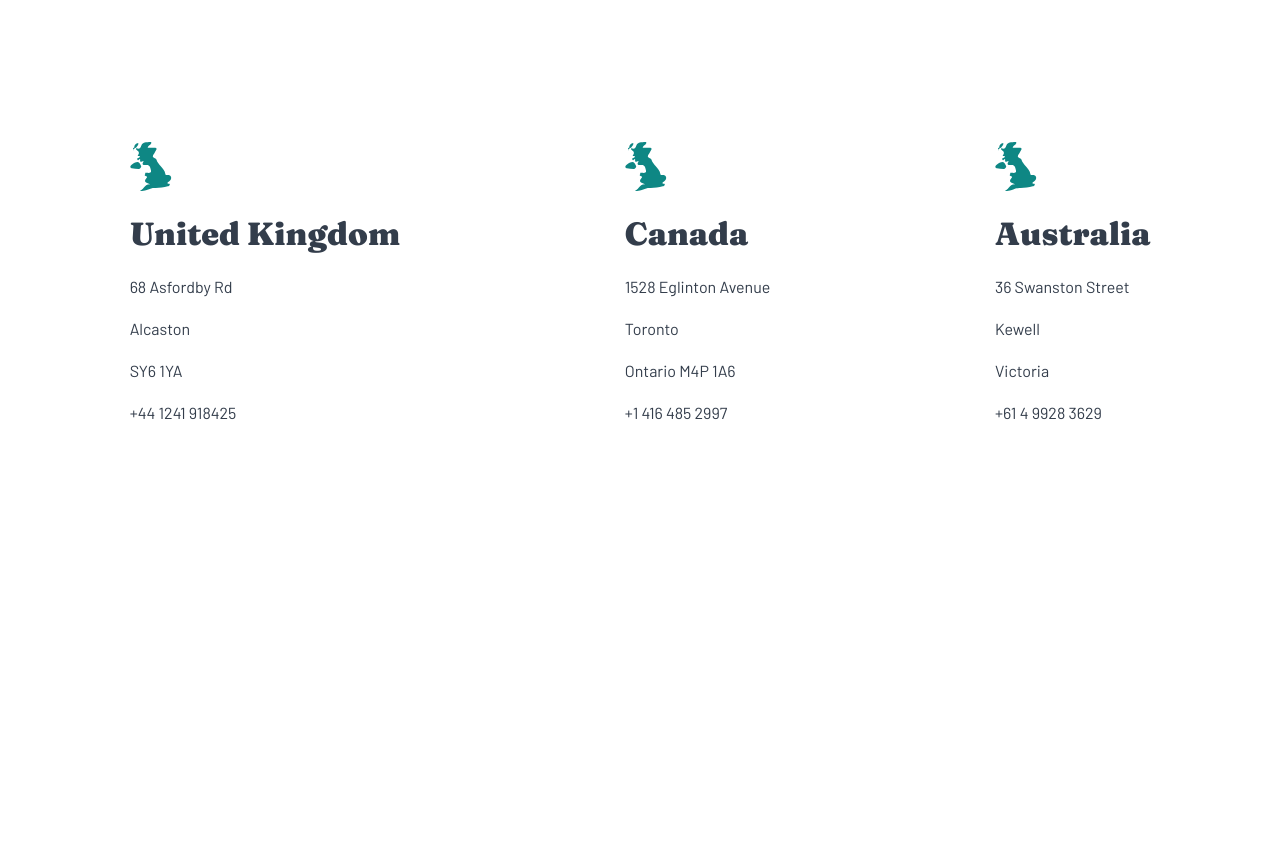
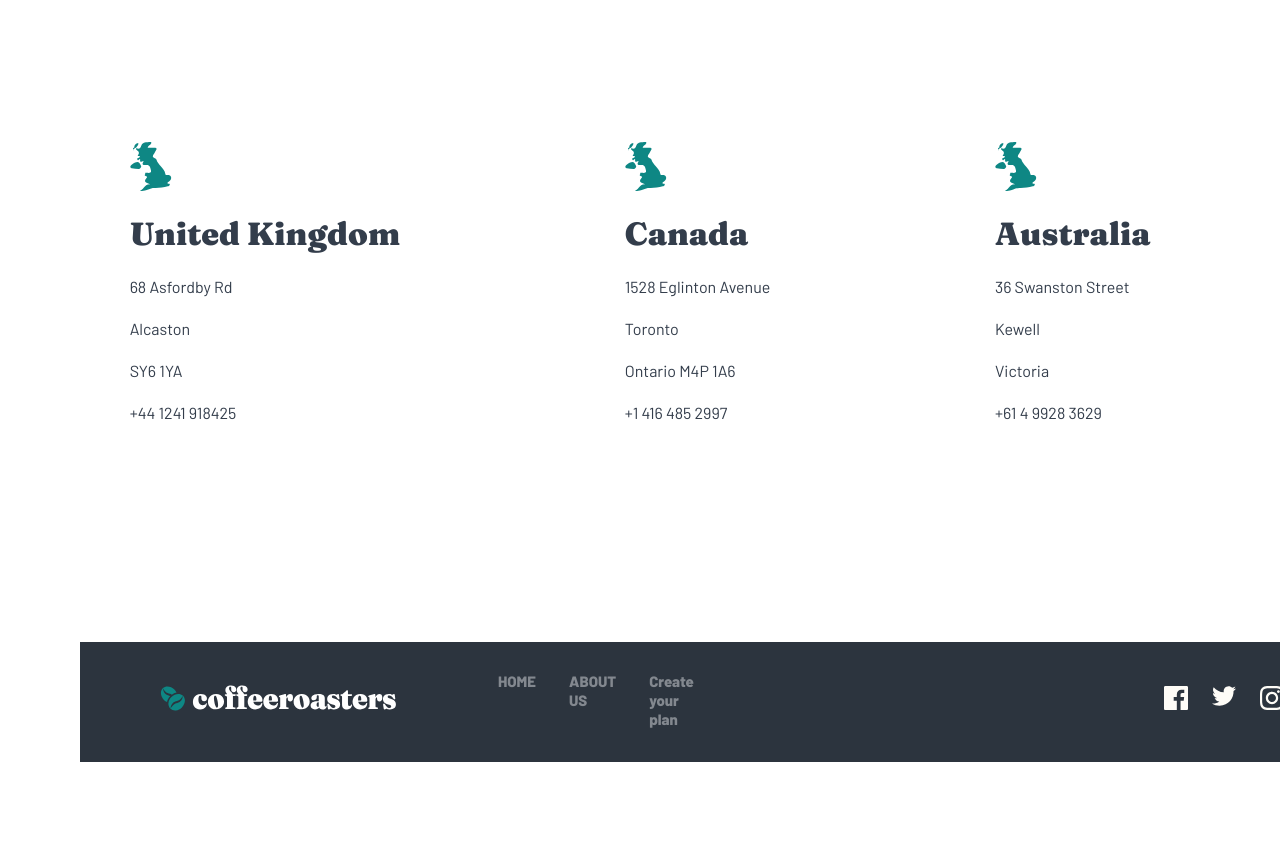
Before and after one commit to suhrobbekxabibulayev/3chidaes, a plain HTML site: page pagesfolder/aboutus.html in a window 1280 px wide. Shown: the part 2267-3120 px from the top of the page. Before the commit the page ends 2717 px from the top, so only its background shows below. Drawn offline with Linux system fonts and the light colour scheme.

Commit message:
tugadimu hali respnsivesi tugalanmagan

```diff
--- a/pagesfolder/aboutus.css
+++ b/pagesfolder/aboutus.css
@@ -151,3 +151,33 @@ body {
      line-height: 26px;
      color: #333D4B;
 }
+.div7{
+    width: 1280px;
+    height: 208px;
+    margin-top: 200px;
+    margin-left: 80px;
+}
+.div7__div1{
+    width: 1280px;
+    height: 120px;
+    background-color: rgba(44, 52, 62, 1);
+}
+.div7__block{
+    padding-right: 200px;
+    align-items: center;
+    display: flex;
+    gap: 102px;
+}
+.div__div3{
+    display: flex;
+    gap: 33px;
+}
+.div__logo1{
+    padding-bottom: 43px;
+}
+
+.div7__block2{
+    display: flex;
+    gap: 24px;
+    padding-left: 368px;
+}
--- a/pagesfolder/aboutus.html
+++ b/pagesfolder/aboutus.html
@@ -79,5 +79,27 @@
             <p>+61 4 9928 3629</p>
         </div>
     </div>
+
+    <div class="div7">
+
+        <div class="div7__div1">
+            <div class="div7__block">
+                <div class="div__logo1">
+                    <img class="div__logo" src="/pages/Group 5 (1).svg" alt="">
+                </div>
+                <div class="div__div3">
+                    <div class=""><a href="#" class="div1__a">HOME</a></div>
+                    <div class=""><a href="#" class="div1__a">ABOUT US</a></div>
+                    <div class=""><a href="#" class="div1__a">Create your plan</a></div>
+                </div>
+                <div class="div7__block2">
+                    <div class="block__img"><img src="/pages/Path.svg" alt="" class="div7__icon"></div>
+                    <div class="block__img"><img src="/pages/Path (1).svg" alt="" class="div7__icon"></div>
+                    <div class="block__img"><img src="/pages/Shape (8).svg" alt="" class="div7__icon"></div>
+                </div>
+            </div>
+        </div>
+
+    </div>
 </body>
 </html>
```
